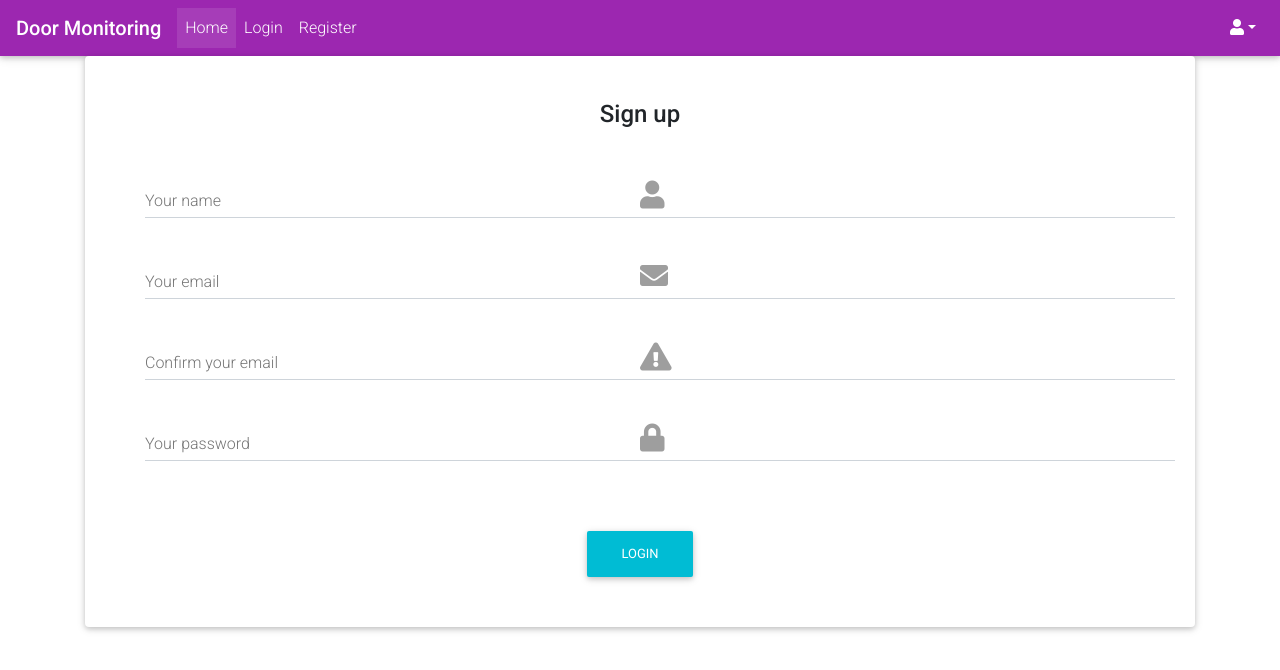
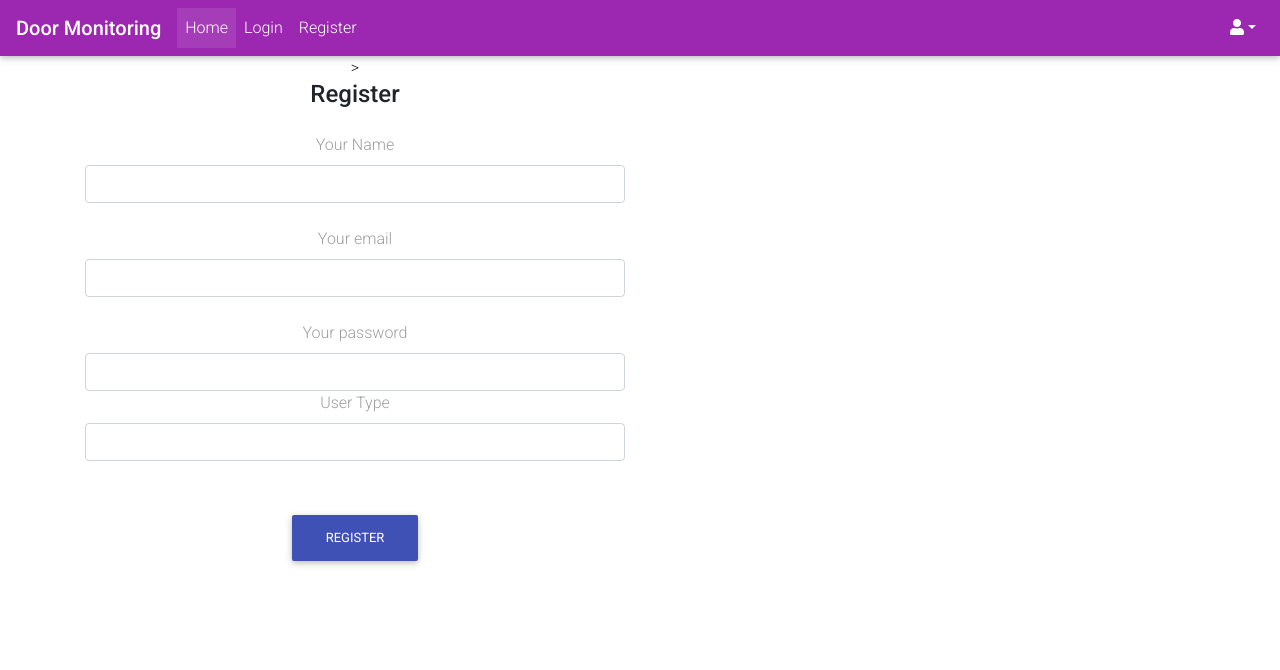
Before and after one commit to Usman2661/React-DoorApp, a React (Create React App) app: page /register in a window 1280 px wide. Shown: the top 670 px of the page. Built offline with nearby package versions, Linux system fonts and the light colour scheme.

Commit message:
implementing  signup and login

```diff
--- a/package.json
+++ b/package.json
@@ -3,6 +3,7 @@
   "version": "0.1.0",
   "private": true,
   "dependencies": {
+    "axios": "^0.19.0",
     "mdbreact": "^4.22.1",
     "react": "^16.12.0",
     "react-dom": "^16.12.0",
--- a/src/components/login.js
+++ b/src/components/login.js
@@ -1,10 +1,61 @@
 import React, { Component } from 'react';
-import { MDBContainer, MDBRow, MDBCol, MDBInput, MDBBtn, MDBCard, MDBCardBody } from 'mdbreact';
+import { MDBContainer, MDBRow, MDBCol, MDBInput, MDBBtn, MDBCard, MDBCardBody,  MDBModal,
+  MDBModalBody, MDBModalHeader,
+  MDBModalFooter } from 'mdbreact';
+import axios from 'axios';
 
 class login extends Component {
 
-  login() {
-    console.log("The login button was clicked!!!");
+  constructor(props) {
+    super(props);
+    this.state = {
+      password:'',
+      message:'',
+      modal: false
+    };
+    this.login = this.login.bind(this);
+    this.handleEmail = this.handleEmail.bind(this);
+    this.handlePassword = this.handlePassword.bind(this);
+  }
+
+  handleEmail(event) {
+    this.setState({email: event.target.value});
+  }
+  handlePassword(event) {
+    this.setState({password: event.target.value});
+  }
+
+
+  login(event) {
+    event.preventDefault();
+
+    axios.post('http://localhost:3000/api/user/login', {
+      email: this.state.email,
+      password: this.state.password
+     })
+    .then(res => {
+      console.log(res);
+      console.log(res.data.message);
+      this.setState({message: "Login Success"});
+      this.setState({
+        modal: !this.state.modal
+      });
+    })
+    .catch(error => {
+      console.log(error);
+      console.log(error.message);
+      this.setState({message: "Invalid Credentials"});
+      this.setState({
+        modal: !this.state.modal
+      });
+    })
+  }
+
+
+  toggle = () => {
+    this.setState({
+      modal: !this.state.modal
+    });
   }
 
 
@@ -13,7 +64,7 @@ class login extends Component {
           <MDBContainer>
           <MDBRow>
             <MDBCol md="6">
-              <form>
+              <form onSubmit={this.login}>
                 <p className="h4 text-center mb-4">Sign in</p>
                 <label htmlFor="defaultFormLoginEmailEx" className="grey-text">
                   Your email
@@ -22,6 +73,7 @@ class login extends Component {
                   type="email"
                   id="defaultFormLoginEmailEx"
                   className="form-control"
+                  value={this.state.email} onChange={this.handleEmail}
                 />
                 <br />
                 <label htmlFor="defaultFormLoginPasswordEx" className="grey-text">
@@ -31,13 +83,25 @@ class login extends Component {
                   type="password"
                   id="defaultFormLoginPasswordEx"
                   className="form-control"
+                  value={this.state.password} onChange={this.handlePassword}
                 />
                 <div className="text-center mt-4">
-                  <MDBBtn color="indigo" type="button" onClick = {this.login}>Login</MDBBtn>
+                  <MDBBtn color="indigo" type="submit" >Login</MDBBtn>
                 </div>
               </form>
             </MDBCol>
           </MDBRow>
+
+
+          <MDBModal isOpen={this.state.modal} toggle={this.toggle}>
+        <MDBModalHeader toggle={this.toggle}>Message</MDBModalHeader>
+        <MDBModalBody>
+          {this.state.message}
+        </MDBModalBody>
+        <MDBModalFooter>
+          <MDBBtn color="secondary" onClick={this.toggle}>Close</MDBBtn>
+        </MDBModalFooter>
+      </MDBModal>
         </MDBContainer>
         )
     }
--- a/src/components/register.js
+++ b/src/components/register.js
@@ -1,63 +1,148 @@
 import React, { Component } from 'react'
-import { MDBContainer, MDBRow, MDBCol, MDBInput, MDBBtn, MDBCard, MDBCardBody } from 'mdbreact';
+import { MDBContainer,
+   MDBRow,
+   MDBCol, MDBBtn , MDBModal,
+   MDBModalBody, MDBModalHeader,
+   MDBModalFooter }  from 'mdbreact';
+import axios from 'axios';
+import { BrowserRouter as Router , Link , NavLink } from 'react-router-dom';
+
 
 export class register extends Component {
+
+  constructor(props) {
+    super(props);
+    this.state = {
+      name: '',
+      email:'',
+      password:'',
+      usertype:'',
+      message:'',
+      modal: false
+    };
+    this.register = this.register.bind(this);
+    this.handleEmail = this.handleEmail.bind(this);
+    this.handleName = this.handleName.bind(this);
+    this.handlePassword = this.handlePassword.bind(this);
+    this.handleUserType = this.handleUserType.bind(this);
+  }
+  handleName(event) {
+    this.setState({name: event.target.value});
+  }
+  handleEmail(event) {
+    this.setState({email: event.target.value});
+  }
+  handlePassword(event) {
+    this.setState({password: event.target.value});
+  }
+  handleUserType(event) {
+    this.setState({usertype: event.target.value});
+  }
+
+  register(event) {
+    event.preventDefault();
+
+    axios.post('http://localhost:3000/api/user/register', {
+      name: this.state.name,
+      email: this.state.email,
+      password: this.state.password,
+      usertype: this.state.usertype
+     })
+    .then(res => {
+      console.log(res);
+      console.log(res.data.message);
+      this.setState({message: "User created successfully"});
+      this.setState({
+        modal: !this.state.modal
+      });
+    })
+    .catch(error => {
+      console.log(error);
+      console.log(error.message);
+      this.setState({message: "There has been an error email may already be in use!!"});
+      this.setState({
+        modal: !this.state.modal
+      });
+    })
+  }
+
+
+  toggle = () => {
+    this.setState({
+      modal: !this.state.modal
+    });
+  }
+
+
     render() {
         return (
           <MDBContainer>
           <MDBRow>
-              <MDBCol md="12">
-                <MDBCard>
-                  <MDBCardBody>
-                    <form>
-                      <p className="h4 text-center py-4">Sign up</p>
-                      <div className="grey-text">
-                        <MDBInput
-                          label="Your name"
-                          icon="user"
-                          group
+            <MDBCol md="6">
+              <form onSubmit={this.register}>>
+                <p className="h4 text-center mb-4">Register</p>
+                <label htmlFor="defaultFormLoginEmailEx" className="grey-text">
+                  Your Name
+                </label>
+                <input
                   type="text"
-                          validate
-                          error="wrong"
-                          success="right"
+                  id="name"
+                  className="form-control"
+                  value={this.state.name} onChange={this.handleName}
                 />
-                        <MDBInput
-                          label="Your email"
-                          icon="envelope"
-                          group
+                <br />
+                <label htmlFor="defaultFormLoginEmailEx" className="grey-text">
+                  Your email
+                </label>
+                <input
                   type="email"
-                          validate
-                          error="wrong"
-                          success="right"
+                  id="email"
+                  className="form-control"
+                  value={this.state.email} onChange={this.handleEmail}
                 />
-                        <MDBInput
-                          label="Confirm your email"
-                          icon="exclamation-triangle"
-                          group
+                <br />
+                <label htmlFor="defaultFormLoginPasswordEx" className="grey-text">
+                  Your password
+                </label>
+                <input
+                  type="password"
+                  id="password"
+                  className="form-control"
+                  value={this.state.password} onChange={this.handlePassword}
+                />
+
+              <label htmlFor="defaultFormLoginEmailEx" className="grey-text">
+                  User Type
+                </label>
+                <input
                   type="text"
-                          validate
-                          error="wrong"
-                          success="right"
+                  id="usertype"
+                  className="form-control"
+                  value={this.state.usertype} onChange={this.handleUserType}
                 />
-                        <MDBInput
-                          label="Your password"
-                          icon="lock"
-                          group
-                          type="password"
-                          validate
-                        />
-                      </div>
-                      <div className="text-center py-4 mt-3">
-                        <MDBBtn color="cyan" type="submit">
-                          Login
-                        </MDBBtn>
+                <br />
+                <div className="text-center mt-4">
+                  <MDBBtn color="indigo" type="submit" >Register</MDBBtn>
                 </div>
               </form>
-                  </MDBCardBody>
-                </MDBCard>
             </MDBCol>
           </MDBRow>
+
+
+      <MDBModal isOpen={this.state.modal} toggle={this.toggle}>
+        <MDBModalHeader toggle={this.toggle}>Message</MDBModalHeader>
+        <MDBModalBody>
+          {this.state.message}
+        </MDBModalBody>
+        <MDBModalFooter>
+          <MDBBtn color="secondary" onClick={this.toggle}>Close</MDBBtn>
+        <Link color="primary"  to="/" >Login Now</Link>
+        </MDBModalFooter>
+      </MDBModal>
+
         </MDBContainer>
+
+
         )
     }
 }
--- a/src/header/NavbarPage.js
+++ b/src/header/NavbarPage.js
@@ -53,7 +53,6 @@ render() {
           </MDBNavbarNav>
         </MDBCollapse>
       </MDBNavbar>
-
     );
   }
 }
```
Also changed, not shown: 1 other file (tests, documents, lock files or other folders). Lines whose indentation alone changed are shown as unchanged.
